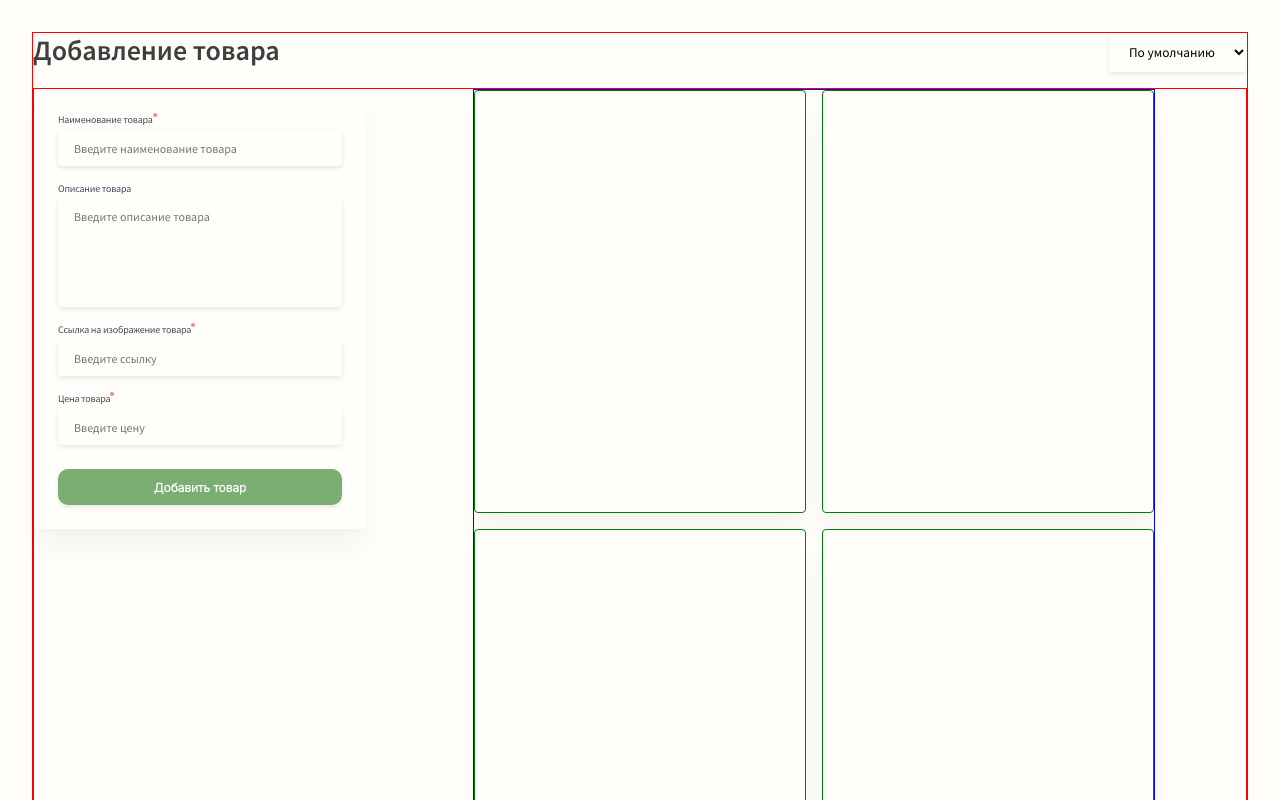
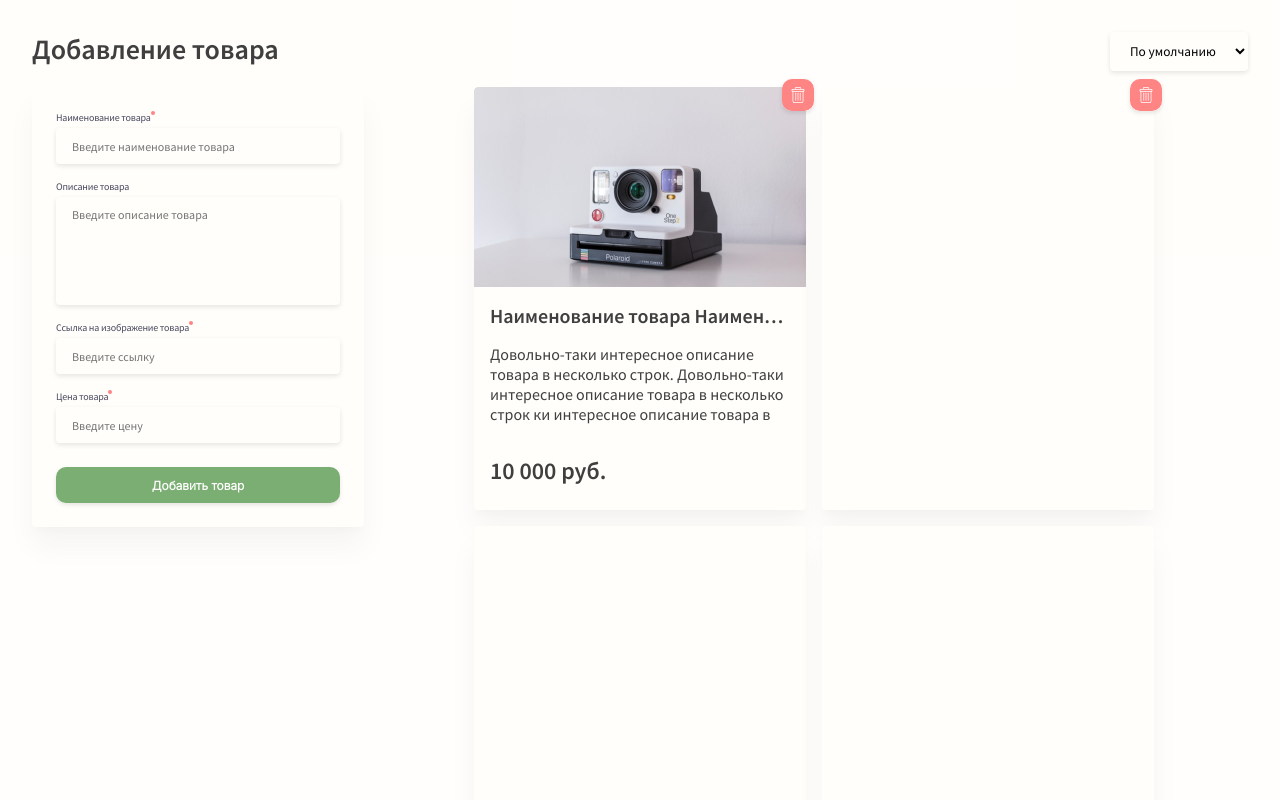
Before and after one commit to byglebb/vue-test-project, a Vue app: page / in a window 1280 px wide. Shown: the top 800 px of the page. Built offline with nearby package versions, Linux system fonts and the light colour scheme.

Commit message:
Added Layout for CardElements

```diff
--- a/src/components/AddBar.vue
+++ b/src/components/AddBar.vue
@@ -24,7 +24,7 @@
       <input type="text" id="price" class="addbar__form-item" placeholder="Введите цену" required>
       <span class="addbar__input-error"></span>
 
-      <button class="addbar__button">Добавить товар</button>
+      <button class="addbar__button" type="button">Добавить товар</button>
     </form>
   </section>
 </template>
--- a/src/components/App.vue
+++ b/src/components/App.vue
@@ -50,6 +50,6 @@ export default {
 .page {
   max-width: 1440px;
   margin: 0 auto;
-  border: 1px solid red;
+  /* border: 1px solid red; */
 }
 </style>
--- a/src/components/CardElements.vue
+++ b/src/components/CardElements.vue
@@ -1,8 +1,18 @@
 <template>
   <section class="elements">
     <article class="element">
+      <button class="element__delete-button"></button>
+      <img class="element__image" src="../images/Picture.png">
+      <div class="element__description-container">
+        <h2 class="element__name">Наименование товара Наименование товара</h2>
+        <p class="element__description">Довольно-таки интересное описание товара в несколько строк. Довольно-таки
+          интересное описание товара в несколько строк ки интересное описание товара в несколько строк. Довольно-таки
+          интересное</p>
+        <p class="element__price">10 000 руб.</p>
+      </div>
     </article>
     <article class="element">
+      <button class="element__delete-button"></button>
     </article>
     <article class="element">
     </article>
@@ -41,17 +51,84 @@
   grid-template-rows: repeat(2, 1fr);
   justify-content: center;
   gap: 16px;
-  border: 1px solid blue;
+  /* border: 1px solid blue; */
 }
 
 .element {
+  /* cursor: pointer; */
   display: flex;
   flex-direction: column;
   position: relative;
-  border: 1px solid green;
   height: 423px;
   background: #FFFEFB;
   box-shadow: 0px 20px 30px rgba(0, 0, 0, 0.04), 0px 6px 10px rgba(0, 0, 0, 0.02);
   border-radius: 4px;
 }
+
+.element__delete-button {
+  position: absolute;
+  right: -12px;
+  top: -10px;
+  cursor: pointer;
+  border: none;
+  background: none;
+  width: 40px;
+  height: 40px;
+  background-image: url(../images/delete_button.svg);
+}
+
+.element__delete-button:hover {
+  opacity: .8;
+  transition: .5s;
+}
+
+.element__image {
+  border-radius: 4px 4px 0px 0px;
+  width: 332px;
+  height: 200px;
+}
+
+.element__description-container {
+  display: flex;
+  flex-direction: column;
+  width: 332px;
+  height: 223px;
+  padding: 16px 16px 24px 16px;
+}
+
+.element__name {
+  font-family: 'Source Sans Pro';
+  font-style: normal;
+  font-weight: 600;
+  font-size: 20px;
+  line-height: 25px;
+  color: #3F3F3F;
+  text-overflow: ellipsis;
+  white-space: nowrap;
+  overflow: hidden;
+}
+
+.element__description {
+  font-family: 'Source Sans Pro';
+  font-style: normal;
+  font-weight: 400;
+  font-size: 16px;
+  line-height: 20px;
+  color: #3F3F3F;
+  margin-top: 16px;
+  max-height: 80px;
+  /* text-overflow: ellipsis;
+  white-space: nowrap; */
+  overflow: hidden;
+}
+
+.element__price {
+  font-family: 'Source Sans Pro';
+  font-style: normal;
+  font-weight: 600;
+  font-size: 24px;
+  line-height: 30px;
+  color: #3F3F3F;
+  margin-top: 32px;
+}
 </style>
--- a/src/components/MainContent.vue
+++ b/src/components/MainContent.vue
@@ -27,7 +27,7 @@ export default {
 <style scoped>
 .content {
   display: flex;
-  border: 1px solid red;
+  /* border: 1px solid red; */
   margin-top: 16px;
 }
 </style>
```
Also changed, not shown: src/images/Picture.png (added), src/images/delete_button.svg (added).
